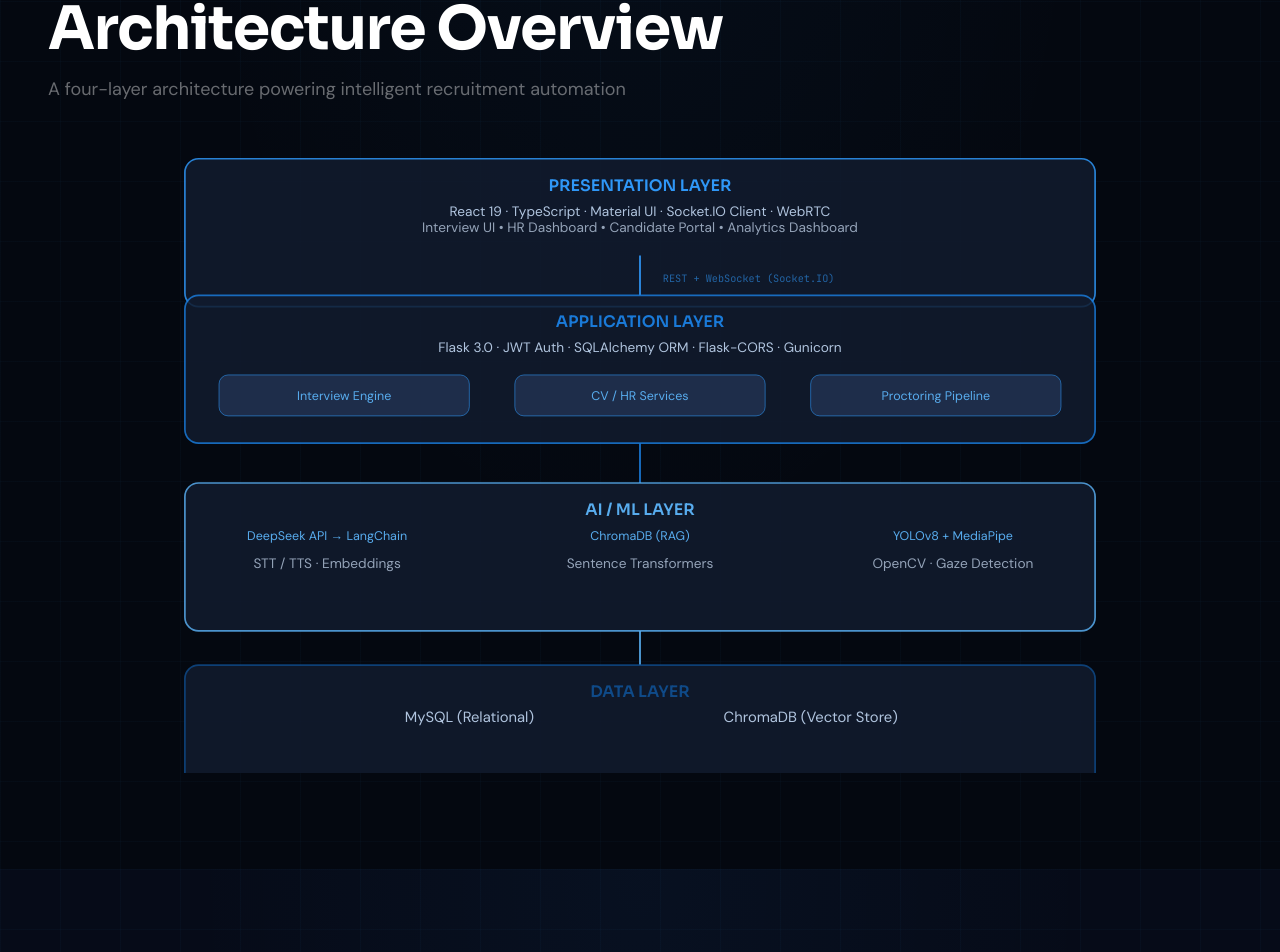
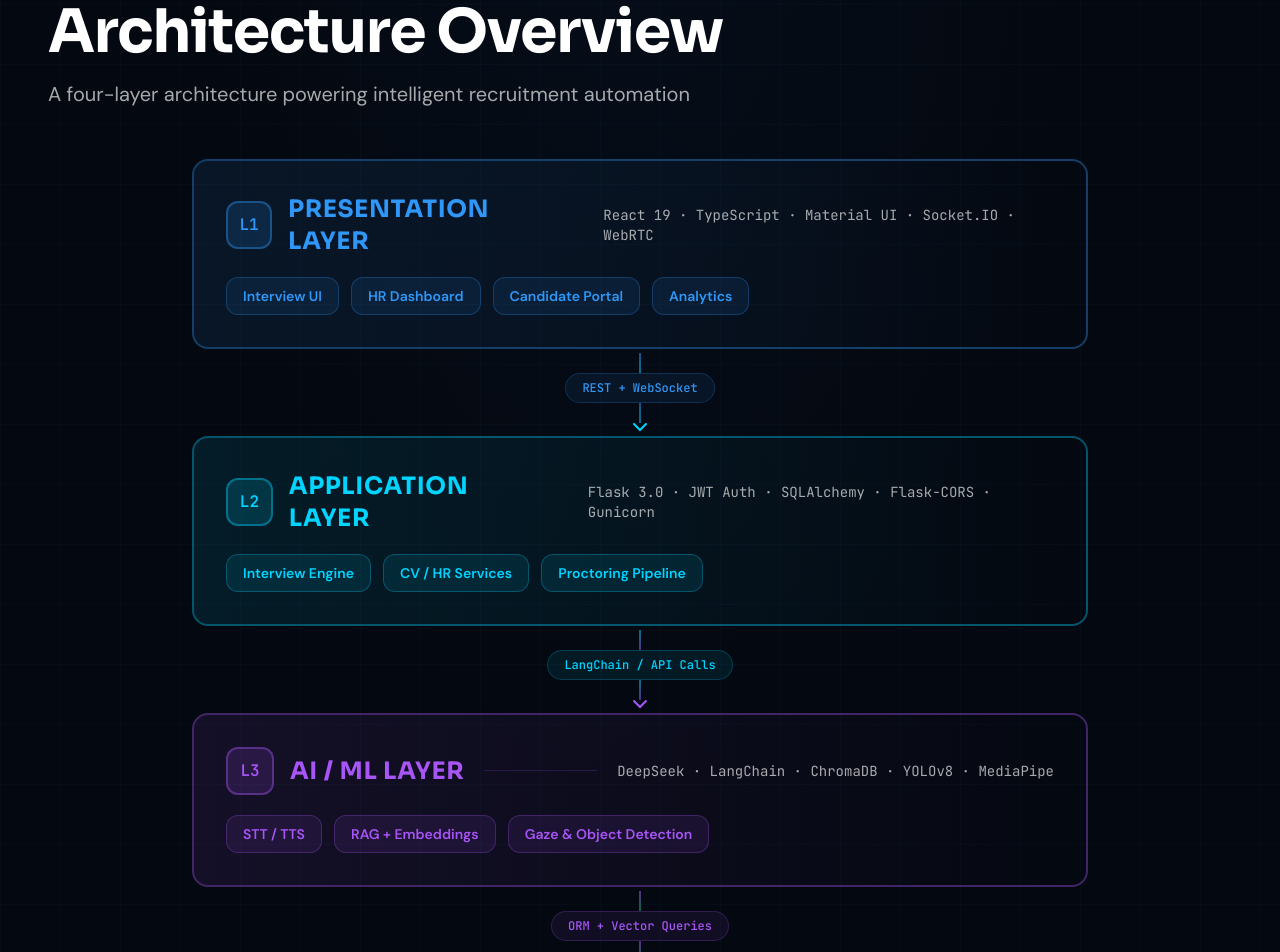
Before and after one commit to muhibsiddiqui/Intellihire-Presentation, a React (Vite) app: page / in a window 1280 px wide. Shown: the part 2593-3545 px from the top of the page. Built offline with nearby package versions, Linux system fonts and the light colour scheme; the HTML template or start-up script is replaced by a standard one.

Commit message:
Improve architecture visibility and increase font sizes across all sections

```diff
--- a/src/components/SectionWrapper.tsx
+++ b/src/components/SectionWrapper.tsx
@@ -47,7 +47,7 @@
               </h2>
             )}
             {subtitle && (
-              <p className="mt-4 text-lg text-white/40 max-w-3xl font-body leading-relaxed">
+              <p className="mt-4 text-xl text-white/65 max-w-3xl font-body leading-relaxed">
                 {subtitle}
               </p>
             )}
--- a/src/sections/Architecture.tsx
+++ b/src/sections/Architecture.tsx
@@ -1,120 +1,38 @@
 import { motion } from 'framer-motion'
 import SectionWrapper from '../components/SectionWrapper'
 
-/* Reusable animated SVG layer */
-function Layer({
-  y,
-  delay,
-  color,
-  title,
-  subtitle,
-  children,
-}: {
-  y: number
-  delay: number
-  color: string
-  title: string
-  subtitle: string
-  children?: React.ReactNode
-}) {
-  return (
-    <motion.g
-      initial={{ opacity: 0, y: -20 }}
-      whileInView={{ opacity: 1, y: 0 }}
-      viewport={{ once: true }}
-      transition={{ delay, duration: 0.5 }}
-    >
-      <rect
-        x="50"
-        y={y}
-        width="800"
-        height={children ? 130 : 80}
-        rx="12"
-        fill="#111b2e"
-        stroke={color}
-        strokeWidth="1.5"
-        opacity="0.85"
-      />
-      <text
-        x="450"
-        y={y + 28}
-        textAnchor="middle"
-        fill={color}
-        fontSize="14"
-        fontWeight="600"
-        fontFamily="Sora, sans-serif"
-      >
-        {title}
-      </text>
-      <text
-        x="450"
-        y={y + 50}
-        textAnchor="middle"
-        fill="#b0c4de"
-        fontSize="12"
-        fontFamily="DM Sans, sans-serif"
-      >
-        {subtitle}
-      </text>
-      {children}
-    </motion.g>
-  )
-}
+const layers = [
+  {
+    title: 'PRESENTATION LAYER',
+    tech: 'React 19 · TypeScript · Material UI · Socket.IO · WebRTC',
+    color: '#2f97f7',
+    gradient: 'from-[#2f97f7]/20 to-transparent',
+    modules: ['Interview UI', 'HR Dashboard', 'Candidate Portal', 'Analytics'],
+  },
+  {
+    title: 'APPLICATION LAYER',
+    tech: 'Flask 3.0 · JWT Auth · SQLAlchemy · Flask-CORS · Gunicorn',
+    color: '#00d4ff',
+    gradient: 'from-[#00d4ff]/20 to-transparent',
+    modules: ['Interview Engine', 'CV / HR Services', 'Proctoring Pipeline'],
+  },
+  {
+    title: 'AI / ML LAYER',
+    tech: 'DeepSeek · LangChain · ChromaDB · YOLOv8 · MediaPipe',
+    color: '#a855f7',
+    gradient: 'from-[#a855f7]/20 to-transparent',
+    modules: ['STT / TTS', 'RAG + Embeddings', 'Gaze & Object Detection'],
+  },
+  {
+    title: 'DATA LAYER',
+    tech: 'MySQL (Relational) · ChromaDB (Vector Store)',
+    color: '#10b981',
+    gradient: 'from-[#10b981]/20 to-transparent',
+    modules: ['User & Interview Data', 'Embeddings & Documents'],
+  },
+]
 
-function SubBox({
-  x,
-  y,
-  label,
-  color = '#2f97f7',
-}: {
-  x: number
-  y: number
-  label: string
-  color?: string
-}) {
-  return (
-    <>
-      <rect
-        x={x}
-        y={y}
-        width="220"
-        height="36"
-        rx="8"
-        fill="#1e2d4a"
-        stroke={color}
-        strokeWidth="0.5"
-      />
-      <text
-        x={x + 110}
-        y={y + 22}
-        textAnchor="middle"
-        fill="#58acee"
-        fontSize="11"
-        fontFamily="DM Sans, sans-serif"
-      >
-        {label}
-      </text>
-    </>
-  )
-}
-
-function Connector({ y1, y2, delay, color = '#2f97f7' }: { y1: number; y2: number; delay: number; color?: string }) {
-  return (
-    <motion.line
-      x1="450"
-      y1={y1}
-      x2="450"
-      y2={y2}
-      stroke={color}
-      strokeWidth="1.5"
-      strokeDasharray="6 4"
-      initial={{ pathLength: 0 }}
-      whileInView={{ pathLength: 1 }}
-      viewport={{ once: true }}
-      transition={{ delay, duration: 0.5 }}
-    />
-  )
-}
+const connectorLabels = ['REST + WebSocket', 'LangChain / API Calls', 'ORM + Vector Queries']
 
 export default function Architecture() {
   return (
@@ -125,71 +43,91 @@
       subtitle="A four-layer architecture powering intelligent recruitment automation"
       dark
     >
-      <div className="flex-1 flex items-center justify-center -mt-4">
-        <motion.div
-          initial={{ opacity: 0, scale: 0.95 }}
-          whileInView={{ opacity: 1, scale: 1 }}
-          viewport={{ once: true }}
-          transition={{ duration: 0.8 }}
-          className="w-full max-w-5xl"
-        >
-          <svg viewBox="0 0 900 560" className="w-full h-auto" fill="none">
-            {/* Layer 1 — Frontend */}
-            <Layer y={20} delay={0.15} color="#2f97f7" title="PRESENTATION LAYER" subtitle="React 19 · TypeScript · Material UI · Socket.IO Client · WebRTC">
-              <text x="450" y={84} textAnchor="middle" fill="#94a3b8" fontSize="12" fontFamily="DM Sans, sans-serif">
-                Interview UI • HR Dashboard • Candidate Portal • Analytics Dashboard
-              </text>
-            </Layer>
+      <div className="flex-1 flex items-center justify-center">
+        <div className="w-full max-w-4xl space-y-0">
+          {layers.map((layer, i) => (
+            <div key={i}>
+              {/* Layer card */}
+              <motion.div
+                initial={{ opacity: 0, x: i % 2 === 0 ? -30 : 30 }}
+                whileInView={{ opacity: 1, x: 0 }}
+                viewport={{ once: true }}
+                transition={{ delay: i * 0.15, duration: 0.5 }}
+                className="relative rounded-2xl overflow-hidden"
+                style={{ border: `2px solid ${layer.color}60` }}
+              >
+                {/* Glow bg */}
+                <div
+                  className={`absolute inset-0 bg-gradient-to-r ${layer.gradient} opacity-50`}
+                />
+                <div className="relative p-6 sm:p-8">
+                  {/* Header */}
+                  <div className="flex flex-col sm:flex-row sm:items-center gap-3 sm:gap-5 mb-5">
+                    <div className="flex items-center gap-4">
+                      <div
+                        className="w-12 h-12 rounded-xl flex items-center justify-center text-base font-bold font-mono"
+                        style={{ backgroundColor: `${layer.color}25`, color: layer.color, border: `2px solid ${layer.color}60` }}
+                      >
+                        L{i + 1}
+                      </div>
+                      <h3 className="text-xl sm:text-2xl font-heading font-bold tracking-wide" style={{ color: layer.color }}>
+                        {layer.title}
+                      </h3>
+                    </div>
+                    <div className="hidden sm:block h-px flex-1" style={{ backgroundColor: `${layer.color}30` }} />
+                    <span className="text-xs sm:text-sm text-white/65 font-mono leading-tight">
+                      {layer.tech}
+                    </span>
+                  </div>
 
-            <Connector y1={105} y2={140} delay={0.3} />
-            <text x="470" y={128} fill="#2f97f7" fontSize="9" fontFamily="JetBrains Mono, monospace" opacity="0.6">
-              REST + WebSocket (Socket.IO)
-            </text>
+                  {/* Module chips */}
+                  <div className="flex flex-wrap gap-3">
+                    {layer.modules.map((mod, j) => (
+                      <motion.span
+                        key={j}
+                        initial={{ opacity: 0, scale: 0.9 }}
+                        whileInView={{ opacity: 1, scale: 1 }}
+                        viewport={{ once: true }}
+                        transition={{ delay: i * 0.15 + j * 0.06, duration: 0.3 }}
+                        className="px-4 py-2 rounded-xl text-sm font-semibold"
+                        style={{
+                          backgroundColor: `${layer.color}18`,
+                          color: layer.color,
+                          border: `1px solid ${layer.color}45`,
+                        }}
+                      >
+                        {mod}
+                      </motion.span>
+                    ))}
+                  </div>
+                </div>
+              </motion.div>
 
-            {/* Layer 2 — Backend */}
-            <Layer y={140} delay={0.3} color="#1a7ad8" title="APPLICATION LAYER" subtitle="Flask 3.0 · JWT Auth · SQLAlchemy ORM · Flask-CORS · Gunicorn">
-              <SubBox x={80} y={210} label="Interview Engine" />
-              <SubBox x={340} y={210} label="CV / HR Services" />
-              <SubBox x={600} y={210} label="Proctoring Pipeline" />
-            </Layer>
-
-            <Connector y1={270} y2={305} delay={0.5} color="#1a7ad8" />
-
-            {/* Layer 3 — AI/ML */}
-            <Layer y={305} delay={0.5} color="#58acee" title="AI / ML LAYER" subtitle="">
-              <text x="175" y={355} textAnchor="middle" fill="#58acee" fontSize="11" fontFamily="DM Sans, sans-serif">
-                DeepSeek API → LangChain
-              </text>
-              <text x="450" y={355} textAnchor="middle" fill="#58acee" fontSize="11" fontFamily="DM Sans, sans-serif">
-                ChromaDB (RAG)
-              </text>
-              <text x="725" y={355} textAnchor="middle" fill="#58acee" fontSize="11" fontFamily="DM Sans, sans-serif">
-                YOLOv8 + MediaPipe
-              </text>
-              <text x="175" y={380} textAnchor="middle" fill="#94a3b8" fontSize="12" fontFamily="DM Sans, sans-serif">
-                STT / TTS · Embeddings
-              </text>
-              <text x="450" y={380} textAnchor="middle" fill="#94a3b8" fontSize="12" fontFamily="DM Sans, sans-serif">
-                Sentence Transformers
-              </text>
-              <text x="725" y={380} textAnchor="middle" fill="#94a3b8" fontSize="12" fontFamily="DM Sans, sans-serif">
-                OpenCV · Gaze Detection
-              </text>
-            </Layer>
-
-            <Connector y1={435} y2={465} delay={0.7} color="#58acee" />
-
-            {/* Layer 4 — Data */}
-            <Layer y={465} delay={0.7} color="#0f4a88" title="DATA LAYER" subtitle="">
-              <text x="300" y={515} textAnchor="middle" fill="#b0c4de" fontSize="13" fontFamily="DM Sans, sans-serif">
-                MySQL (Relational)
-              </text>
-              <text x="600" y={515} textAnchor="middle" fill="#b0c4de" fontSize="13" fontFamily="DM Sans, sans-serif">
-                ChromaDB (Vector Store)
-              </text>
-            </Layer>
-          </svg>
-        </motion.div>
+              {/* Connector */}
+              {i < layers.length - 1 && (
+                <motion.div
+                  initial={{ opacity: 0 }}
+                  whileInView={{ opacity: 1 }}
+                  viewport={{ once: true }}
+                  transition={{ delay: i * 0.15 + 0.3, duration: 0.4 }}
+                  className="flex flex-col items-center py-1"
+                >
+                  <div className="w-0.5 h-5" style={{ background: `linear-gradient(to bottom, ${layer.color}80, ${layers[i + 1].color}80)` }} />
+                  <div
+                    className="px-4 py-1.5 rounded-full text-xs font-mono font-medium"
+                    style={{ color: layer.color, backgroundColor: `${layer.color}15`, border: `1px solid ${layer.color}35` }}
+                  >
+                    {connectorLabels[i]}
+                  </div>
+                  <div className="w-0.5 h-5" style={{ background: `linear-gradient(to bottom, ${layer.color}80, ${layers[i + 1].color}80)` }} />
+                  <svg width="14" height="9" viewBox="0 0 14 9" fill="none">
+                    <path d="M1 1L7 7L13 1" stroke={layers[i + 1].color} strokeWidth="2" strokeLinecap="round" />
+                  </svg>
+                </motion.div>
+              )}
+            </div>
+          ))}
+        </div>
       </div>
     </SectionWrapper>
   )
--- a/src/sections/CurrentStatus.tsx
+++ b/src/sections/CurrentStatus.tsx
@@ -52,7 +52,7 @@
             >
               {stat.value}
             </div>
-            <div className="text-[10px] text-white/65 font-mono tracking-wider">
+            <div className="text-xs text-white/65 font-mono tracking-wider">
               {stat.label}
             </div>
           </motion.div>
@@ -120,7 +120,7 @@
                 </div>
                 <div>
                   <div className="text-sm font-heading font-semibold text-amber-300 mb-0.5">{item.label}</div>
-                  <div className="text-xs text-white/60 leading-relaxed">{item.desc}</div>
+                  <div className="text-xs text-white/65 leading-relaxed">{item.desc}</div>
                 </div>
               </motion.div>
             ))}
--- a/src/sections/Deployment.tsx
+++ b/src/sections/Deployment.tsx
@@ -268,7 +268,7 @@
               <div className="text-sm font-heading font-semibold text-white mb-1">
                 {fact.title}
               </div>
-              <div className="text-xs text-white/65">{fact.desc}</div>
+              <div className="text-sm text-white/70">{fact.desc}</div>
             </motion.div>
           ))}
         </div>
--- a/src/sections/InterviewFlow.tsx
+++ b/src/sections/InterviewFlow.tsx
@@ -191,7 +191,7 @@
                 <div className="flex-1 glass-card p-5 hover:border-brand-400/25 transition-all duration-300">
                   <div className="flex items-center gap-3 mb-1.5">
                     <span
-                      className="text-[10px] font-mono px-2 py-0.5 rounded-md font-semibold tracking-wider"
+                      className="text-xs font-mono px-2 py-0.5 rounded-md font-semibold tracking-wider"
                       style={{
                         color: step.color,
                         backgroundColor: `${step.color}12`,
@@ -219,7 +219,7 @@
             className="flex items-center gap-3 mb-5"
           >
             <div className="h-px flex-1 bg-gradient-to-r from-transparent via-brand-400/20 to-transparent" />
-            <span className="text-xs font-mono text-brand-400/60 tracking-widest">
+            <span className="text-sm font-mono text-brand-400/70 tracking-widest">
               UNDER THE HOOD
             </span>
             <div className="h-px flex-1 bg-gradient-to-r from-transparent via-brand-400/20 to-transparent" />
--- a/src/sections/Objectives.tsx
+++ b/src/sections/Objectives.tsx
@@ -86,7 +86,7 @@
                 {obj.icon}
               </div>
               <div className="pt-1">
-                <div className="text-xs font-mono text-brand-400/50 mb-1">
+                <div className="text-sm font-mono text-brand-400/65 mb-1">
                   0{i + 1}
                 </div>
                 <h3 className="text-lg font-heading font-semibold text-white leading-snug">
--- a/src/sections/PlatformLayers.tsx
+++ b/src/sections/PlatformLayers.tsx
@@ -85,10 +85,10 @@
                 {layer.icon}
               </div>
               <div>
-                <div className="text-[10px] font-mono tracking-[0.18em] mb-0.5" style={{ color: layer.color }}>
+                <div className="text-xs font-mono tracking-[0.18em] mb-0.5" style={{ color: layer.color }}>
                   LAYER {layer.num}
                 </div>
-                <h3 className="text-sm font-heading font-semibold text-white leading-tight">
+                <h3 className="text-base font-heading font-semibold text-white leading-tight">
                   {layer.title}
                 </h3>
               </div>
@@ -100,7 +100,7 @@
             {/* Items */}
             <ul className="space-y-2">
               {layer.items.map((item, j) => (
-                <li key={j} className="flex items-start gap-2 text-xs text-white/70 leading-relaxed">
+                <li key={j} className="flex items-start gap-2 text-sm text-white/75 leading-relaxed">
                   <span className="mt-1.5 w-1.5 h-1.5 rounded-full flex-shrink-0" style={{ backgroundColor: layer.color }} />
                   {item}
                 </li>
--- a/src/sections/ProductVision.tsx
+++ b/src/sections/ProductVision.tsx
@@ -53,7 +53,7 @@
                 <div className="text-sm font-heading font-bold text-white">
                   {step.label}
                 </div>
-                <div className="text-[11px] text-white/65">{step.desc}</div>
+                <div className="text-xs text-white/70">{step.desc}</div>
               </motion.div>
               {i < journeySteps.length - 1 && (
                 <motion.div
@@ -78,7 +78,7 @@
           <div className="grid grid-cols-1 lg:grid-cols-3 gap-8">
             {pillars.map((p, i) => (
               <div key={i}>
-                <div className="text-[10px] font-mono text-brand-400 tracking-[0.2em] mb-2">
+                <div className="text-xs font-mono text-brand-400 tracking-[0.2em] mb-2">
                   {p.label}
                 </div>
                 <p className="text-sm text-white/75 leading-relaxed">
--- a/src/sections/Scoring.tsx
+++ b/src/sections/Scoring.tsx
@@ -145,7 +145,7 @@
                       {dim.weight}%
                     </span>
                   </div>
-                  <p className="text-xs text-white/65">{dim.desc}</p>
+                  <p className="text-sm text-white/70">{dim.desc}</p>
                   {/* Weight bar */}
                   <div className="mt-2 h-1 bg-navy-600 rounded-full overflow-hidden">
                     <motion.div
```
Also changed, not shown: src/sections/Conclusion.tsx (+22 -3 lines).
